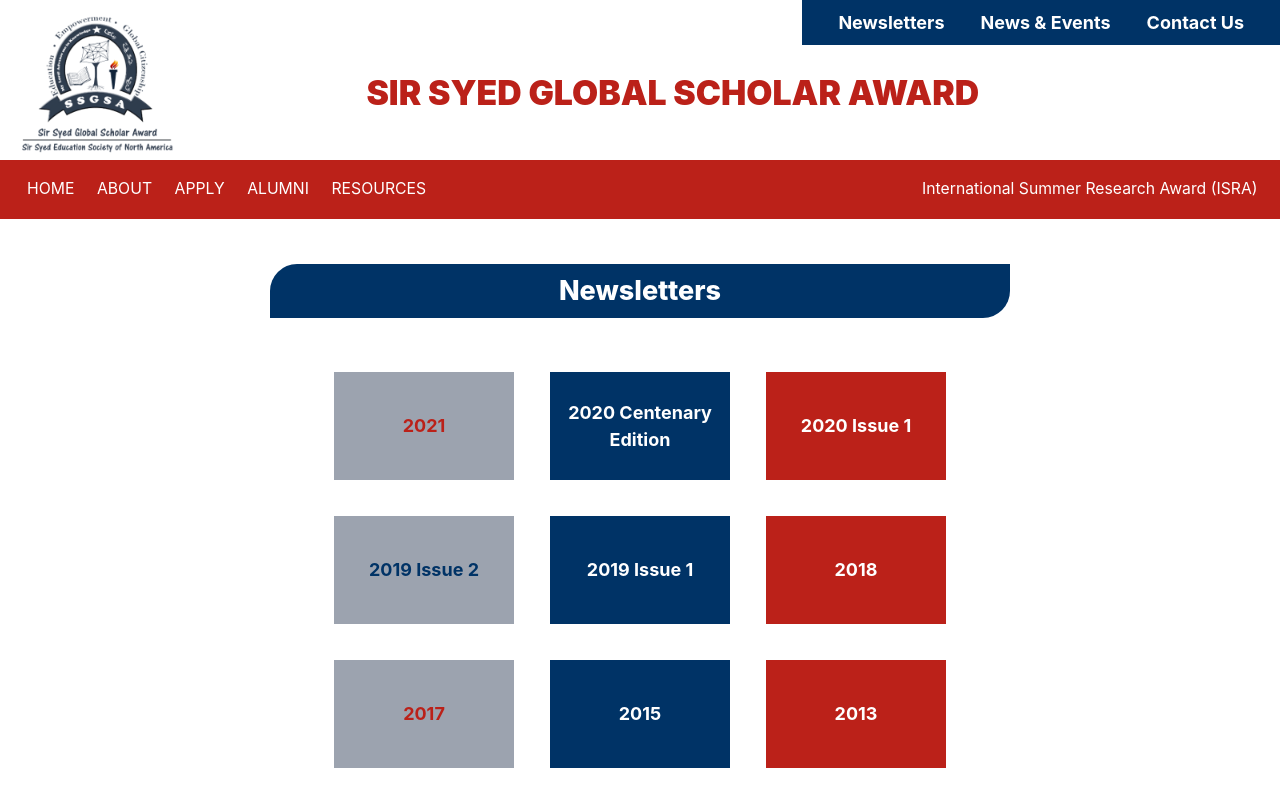
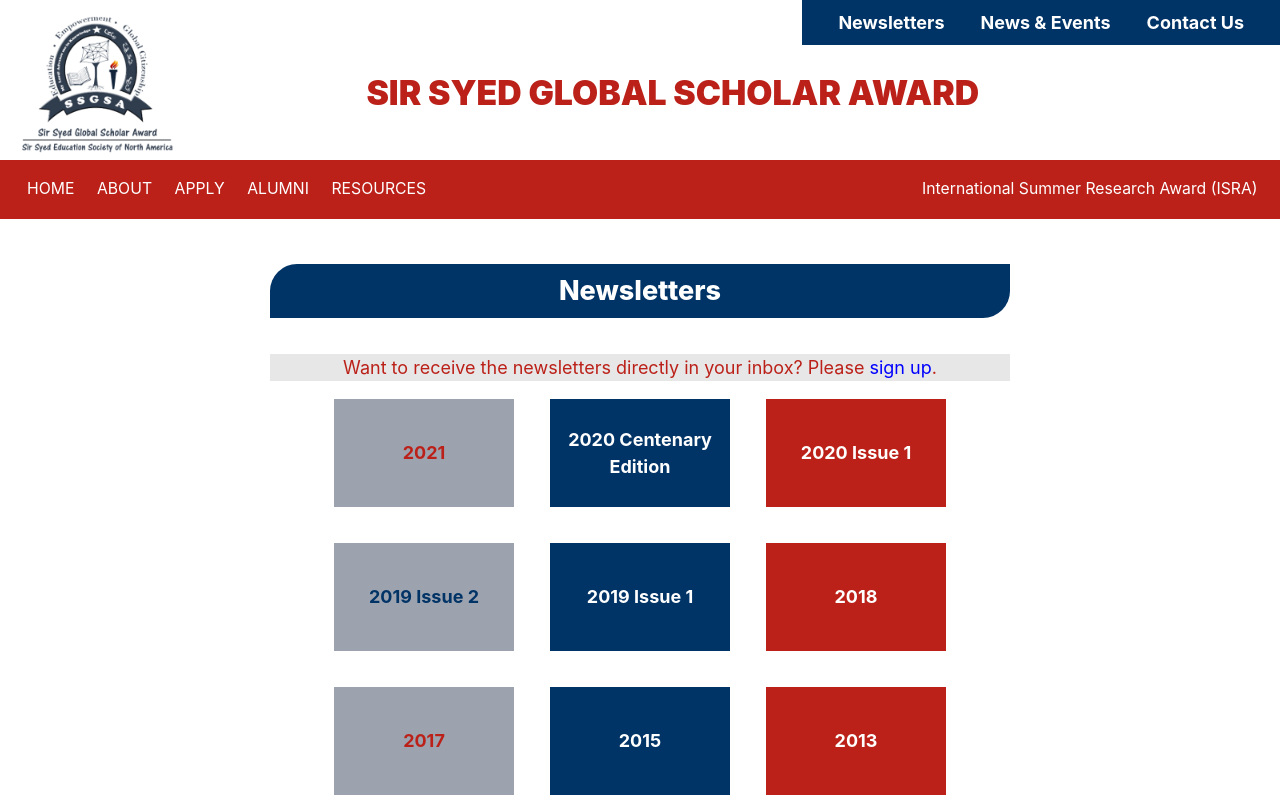
Before and after one commit to ssgsa-us/ssgsa.us, a Next.js app: page /newsletters in a window 1280 px wide. Shown: the top 800 px of the page. Built offline with nearby package versions, Linux system fonts and the light colour scheme; no server answers.

Commit message:
Added signup link for newsletter

```diff
--- a/pages/newsletters.js
+++ b/pages/newsletters.js
@@ -10,6 +10,15 @@
           <h1 className="mb-8 bg-blue-850 text-xl sm:text-xl lg:text-2xl text-center text-white font-extrabold py-2 px-6 sm:px-12 rounded-tl-3xl rounded-br-3xl">
             Newsletters
           </h1>
+          <div className="bg-gray-350 text-red-850 text-center">
+            <p>
+              Want to receive the newsletters directly in your inbox? Please{' '}
+              <a href="https://forms.gle/NyFDHo66BbufZdyu6" target="_blank">
+                <font color="blue">sign up</font>
+              </a>
+              .
+            </p>
+          </div>
 
           <div className="flex justify-center flex-wrap">
             {newsletters.map((newsletter, index) => (
```
